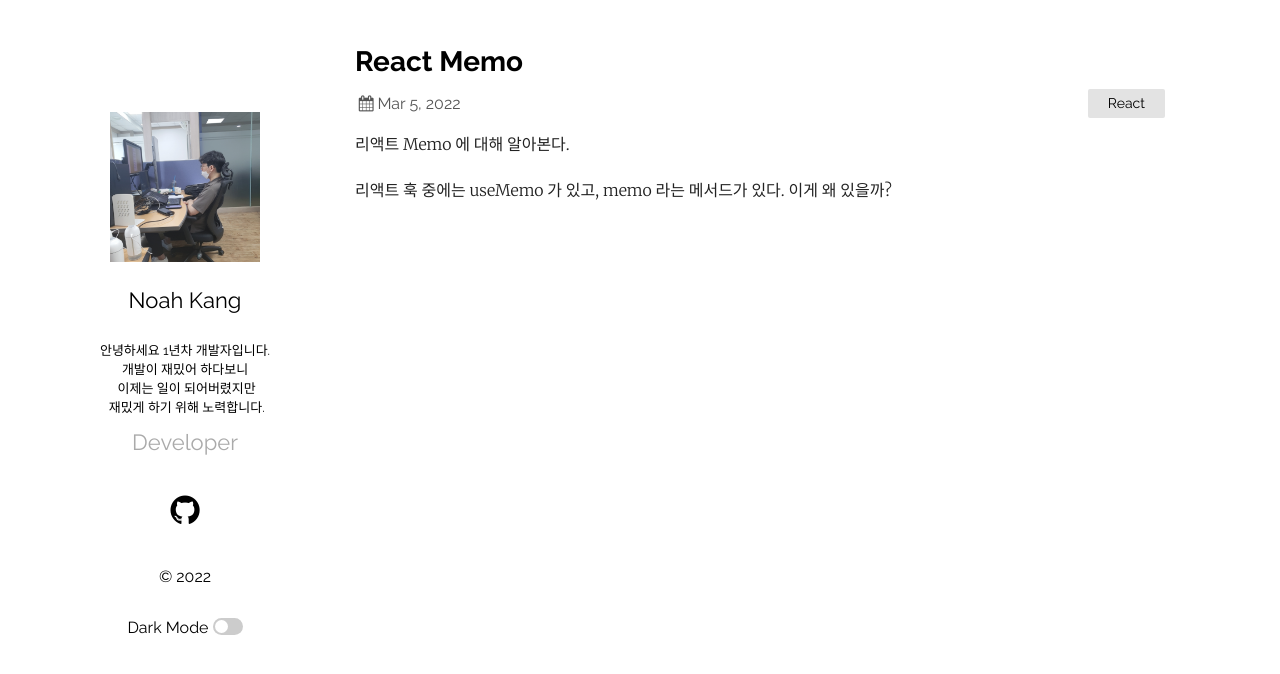
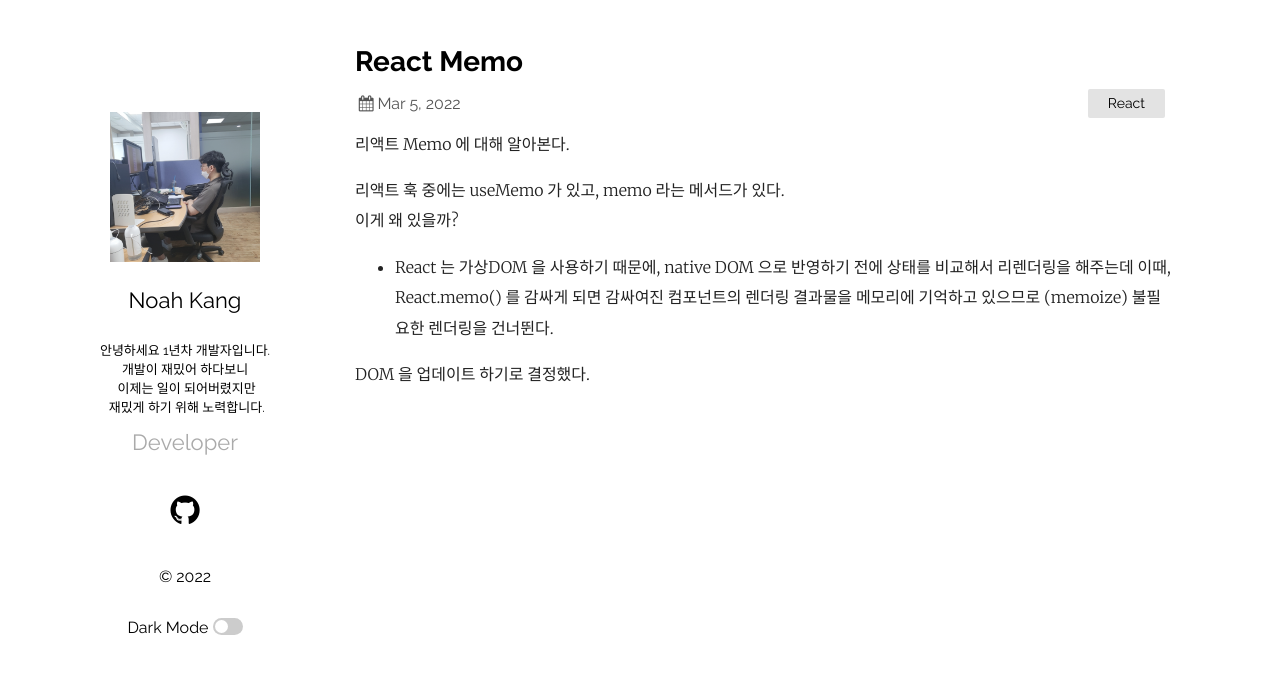
Before and after one commit to Knoa0405/Knoa0405.github.io, a Jekyll site: the page built from _posts/2022-03-05-ReactMemo.markdown, in a window 1280 px wide. Shown: the top 674 px of the page. Built offline with Jekyll 4.4.1, drawn with Linux system fonts in a browser that asks for light colours.

Commit message:
Update post about react memo

```diff
--- a/_posts/2022-03-05-ReactMemo.markdown
+++ b/_posts/2022-03-05-ReactMemo.markdown
@@ -7,3 +7,7 @@
 
 리액트 훅 중에는 useMemo 가 있고, memo 라는 메서드가 있다.
 이게 왜 있을까?
+- React 는 가상DOM 을 사용하기 때문에, native DOM 으로 반영하기 전에 상태를 비교해서
+리렌더링을 해주는데 이때, React.memo() 를 감싸게 되면 감싸여진 컴포넌트의 렌더링 결과물을 메모리에 기억하고 있으므로 (memoize) 불필요한 렌더링을 건너뛴다.
+
+DOM 을 업데이트 하기로 결정했다.
```
